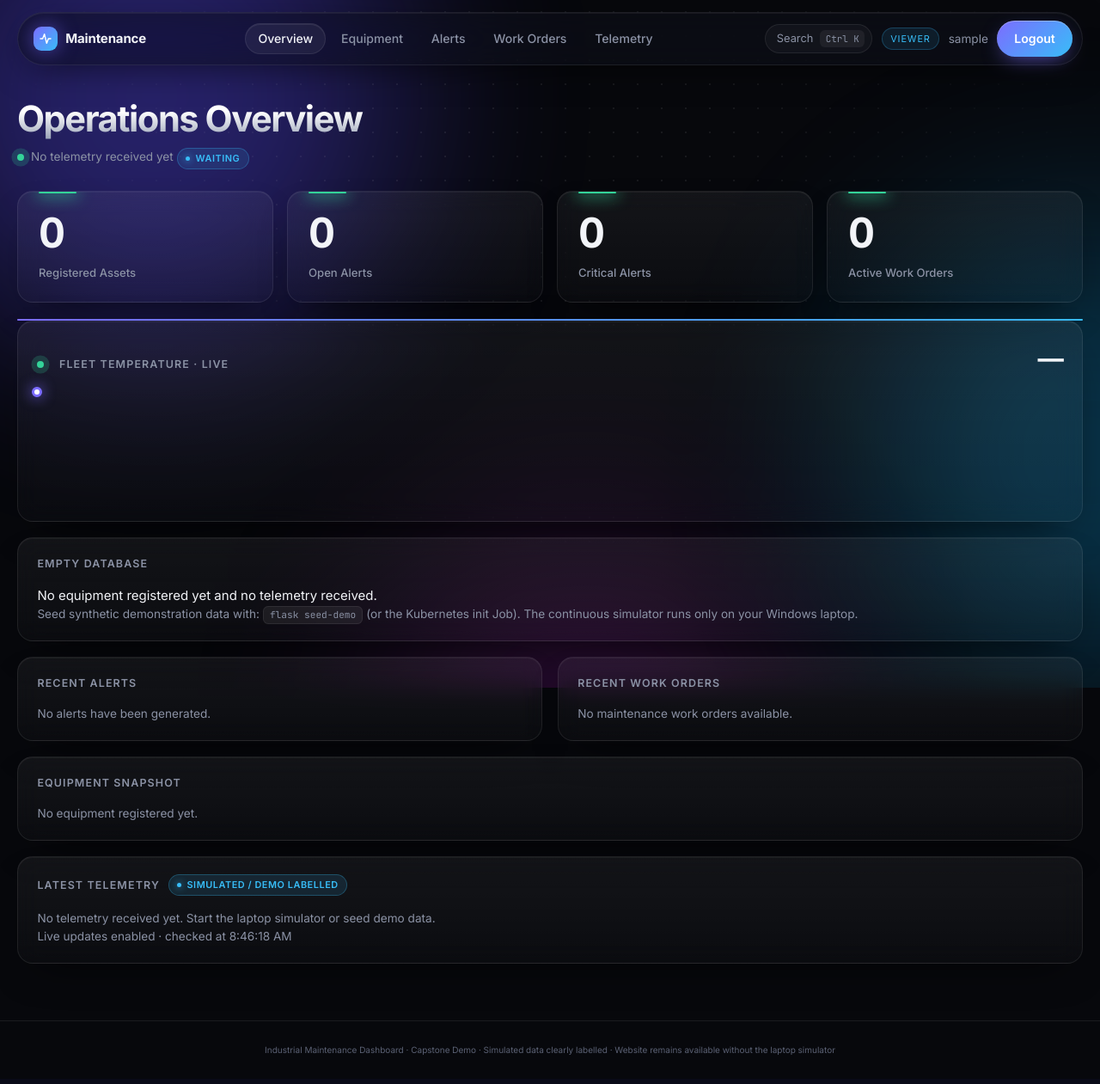
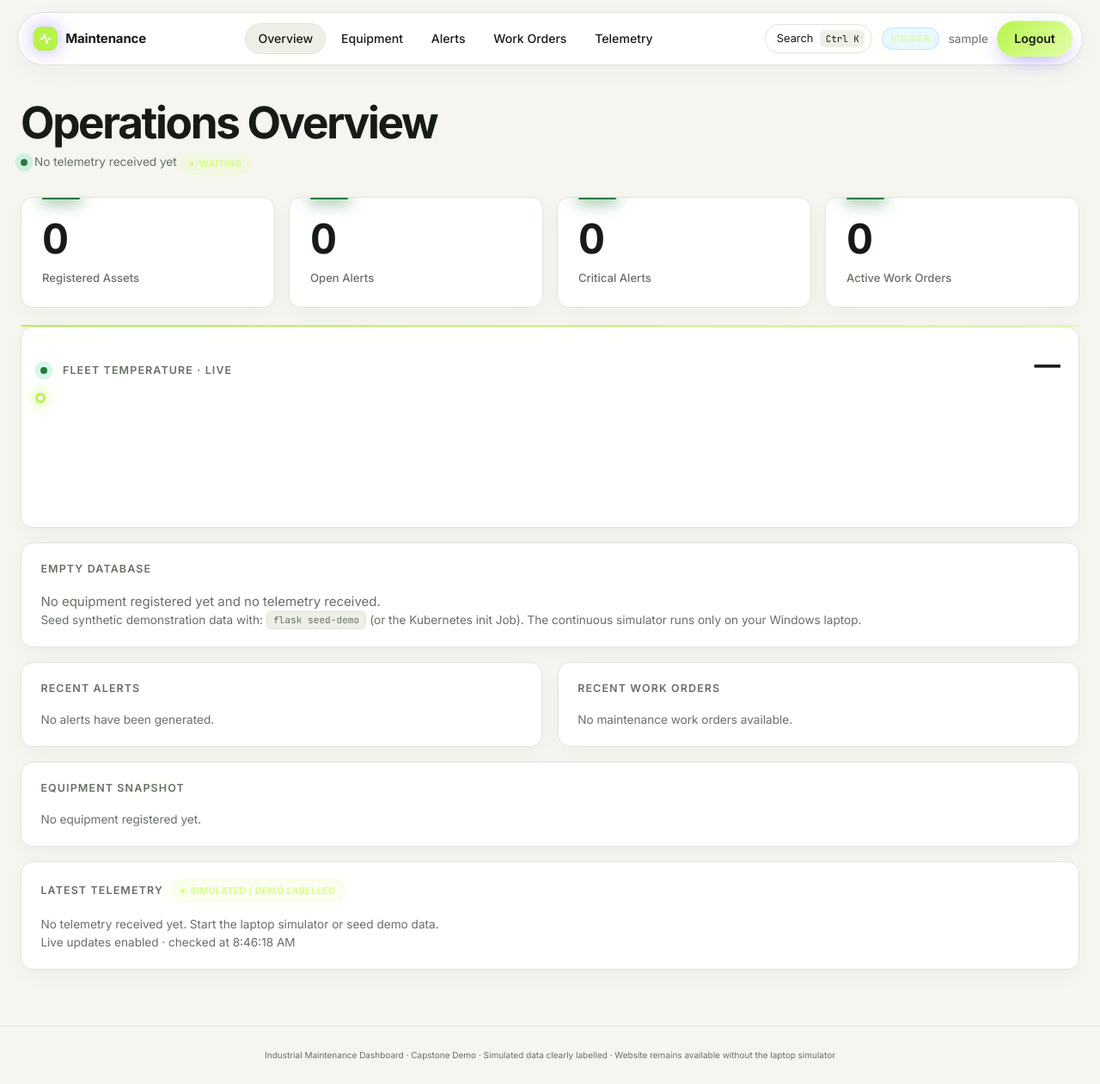
Before and after one commit to nachikulkarni4115-cell/industrial-maintenance-dashboard, a Flask app: page /dashboard in a window 1280 px wide. Shown: the whole page at 86% size. Before the commit the page ends 1227 px from the top, so only its background shows below. Run offline with Flask 3, Linux system fonts and the light colour scheme; the visitor is signed in with stand-in values (Sample User, id 1); data that the repository does not hold is empty.

Commit message:
Apply editorial minimalism UI with lime accent

```diff
--- a/app/static/css/dashboard.css
+++ b/app/static/css/dashboard.css
@@ -157,3 +157,97 @@ td.hot{color:var(--critical);font-weight:600}td.warm{color:var(--warning);font-w
 .pal input{width:100%;background:none;border:0;border-bottom:1px solid var(--border);outline:0;color:var(--text);font:inherit;font-size:1rem;padding:1.1rem 1.3rem}
 .pal div{padding:.5rem;max-height:320px;overflow:auto}.pal a{display:block;padding:.7rem .9rem;border-radius:12px;color:var(--muted)}.pal a.on{background:var(--surface-2);color:var(--text)}
 .user-info form{display:inline}
+
+
+/* ===== Editorial Minimalism / lime accent refresh (2026-10) ===== */
+:root {
+  color-scheme: light;
+  --bg: #f5f6f0;
+  --surface: #ffffff;
+  --surface-2: #edf0e6;
+  --border: #dfe4d7;
+  --border-strong: #c8d0bb;
+  --text: #171b16;
+  --muted: #687064;
+  --accent: #b7f34a;
+  --accent-2: #d8ff8a;
+  --success: #287a43;
+  --warning: #9a5a08;
+  --danger: #b72c38;
+  --critical: #a6192e;
+  --grad: linear-gradient(135deg, #b7f34a 0%, #e3ffab 100%);
+  --radius: 14px;
+  --ease: cubic-bezier(.2,.75,.25,1);
+}
+html { background: var(--bg); }
+body {
+  background: var(--bg);
+  color: var(--text);
+  font-family: Inter, "Segoe UI", system-ui, sans-serif;
+}
+body::before {
+  content: "";
+  position: fixed;
+  inset: 0;
+  pointer-events: none;
+  z-index: -1;
+  background-image: linear-gradient(rgba(25,35,15,.025) 1px, transparent 1px), linear-gradient(90deg, rgba(25,35,15,.025) 1px, transparent 1px);
+  background-size: 28px 28px;
+}
+.aurora { opacity: .12; filter: grayscale(1); }
+.topnav {
+  background: rgba(255,255,255,.92);
+  border-bottom: 1px solid var(--border);
+  color: var(--text);
+  box-shadow: 0 8px 30px rgba(24,32,16,.035);
+  backdrop-filter: blur(18px);
+}
+.brand, .topnav a, .topnav button { color: var(--text); }
+.brand-mark { background: var(--accent); color: #151b0d; }
+.container { width: min(1440px, calc(100% - 48px)); }
+h1, h2, h3 { color: var(--text); letter-spacing: -.045em; }
+h1 { font-size: clamp(2rem, 4vw, 3.35rem); line-height: 1.02; font-weight: 750; }
+h2 { font-size: clamp(1.35rem, 2vw, 1.8rem); font-weight: 700; }
+p, .meta, small { color: var(--muted); }
+.kpi-card, .panel, .card, .table-wrap, .equipment-card, .alert-card, .workorder-card, .login-card {
+  background: rgba(255,255,255,.92);
+  border: 1px solid var(--border);
+  border-radius: var(--radius);
+  box-shadow: 0 8px 24px rgba(25,35,15,.035);
+}
+.kpi-card { transition: transform .28s var(--ease), box-shadow .28s var(--ease), border-color .28s var(--ease); }
+.kpi-card:hover { transform: translateY(-4px); border-color: #a8d95a; box-shadow: 0 18px 40px rgba(44,66,18,.09); }
+.btn, button, .btn-sm, a.button {
+  background: var(--accent);
+  color: #17200c;
+  border-color: var(--accent);
+  font-weight: 700;
+  transition: transform .2s var(--ease), box-shadow .2s var(--ease), background .2s var(--ease);
+}
+.btn:hover, button:hover, .btn-sm:hover, a.button:hover {
+  background: #c9fa70;
+  color: #17200c;
+  transform: translateY(-1px);
+  box-shadow: 0 6px 18px rgba(100,145,32,.16);
+}
+input, select, textarea {
+  background: #fff;
+  color: var(--text);
+  border-color: var(--border-strong);
+  border-radius: 10px;
+}
+input:focus, select:focus, textarea:focus { outline: 3px solid rgba(183,243,74,.38); border-color: #83b92d; }
+table { border-color: var(--border); }
+thead th { color: var(--muted); background: #f0f2e9; }
+tbody tr { border-color: var(--border); }
+tbody tr:hover { background: #f7faef; }
+.badge { border-radius: 999px; font-weight: 700; letter-spacing: .02em; }
+.badge-operational, .badge-success { background: #e4f6d3; color: #28531a; }
+.badge-warning { background: #fff0d5; color: #87500a; }
+.badge-danger, .badge-critical { background: #ffe4e5; color: #9e1f2c; }
+.footer { color: var(--muted); border-top: 1px solid var(--border); }
+.flash { border-radius: 12px; }
+::selection { background: #d9ff9a; color: #17200c; }
+@media (prefers-reduced-motion: reduce) {
+  *, *::before, *::after { animation-duration: .01ms !important; transition-duration: .01ms !important; scroll-behavior: auto !important; }
+}
```
